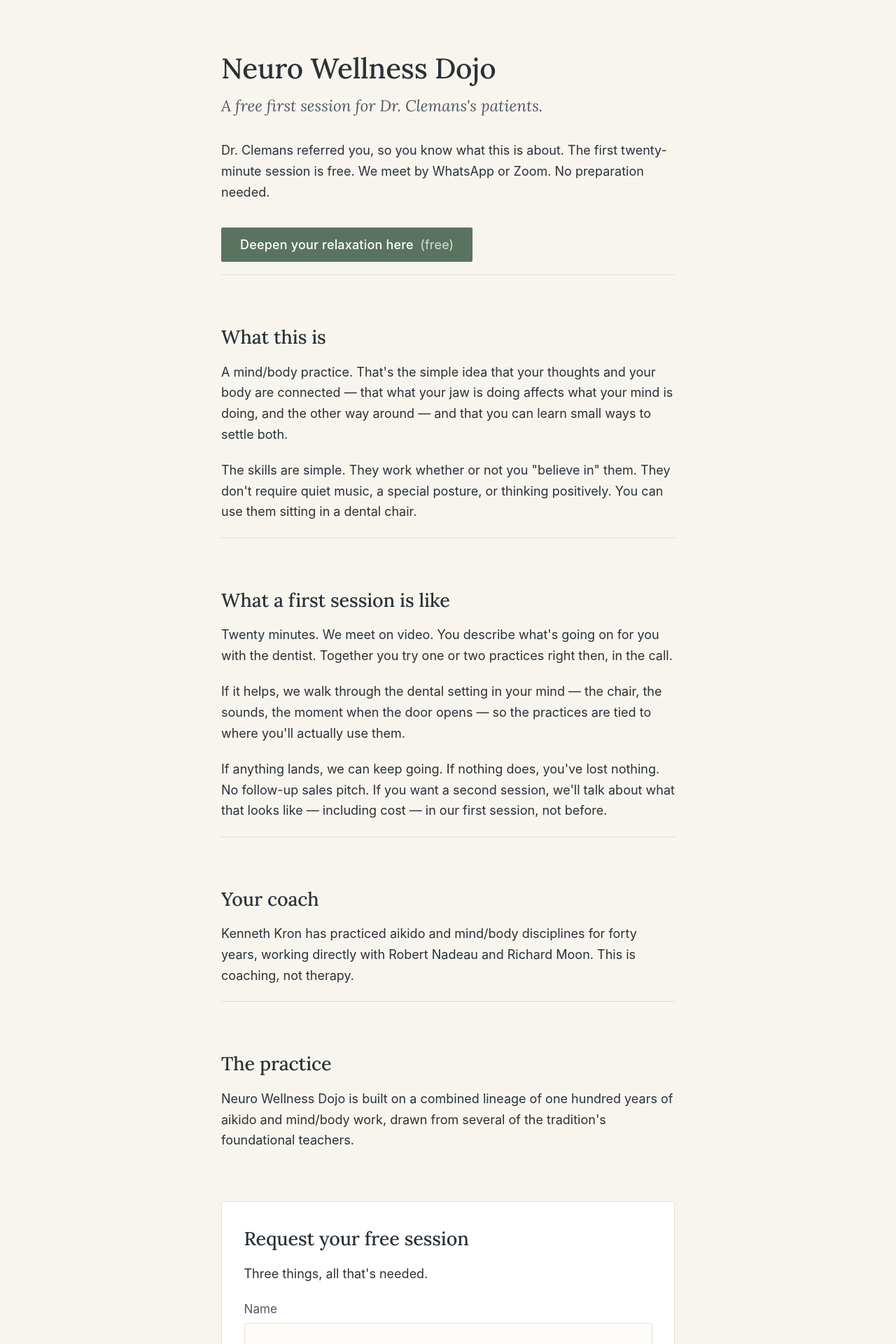
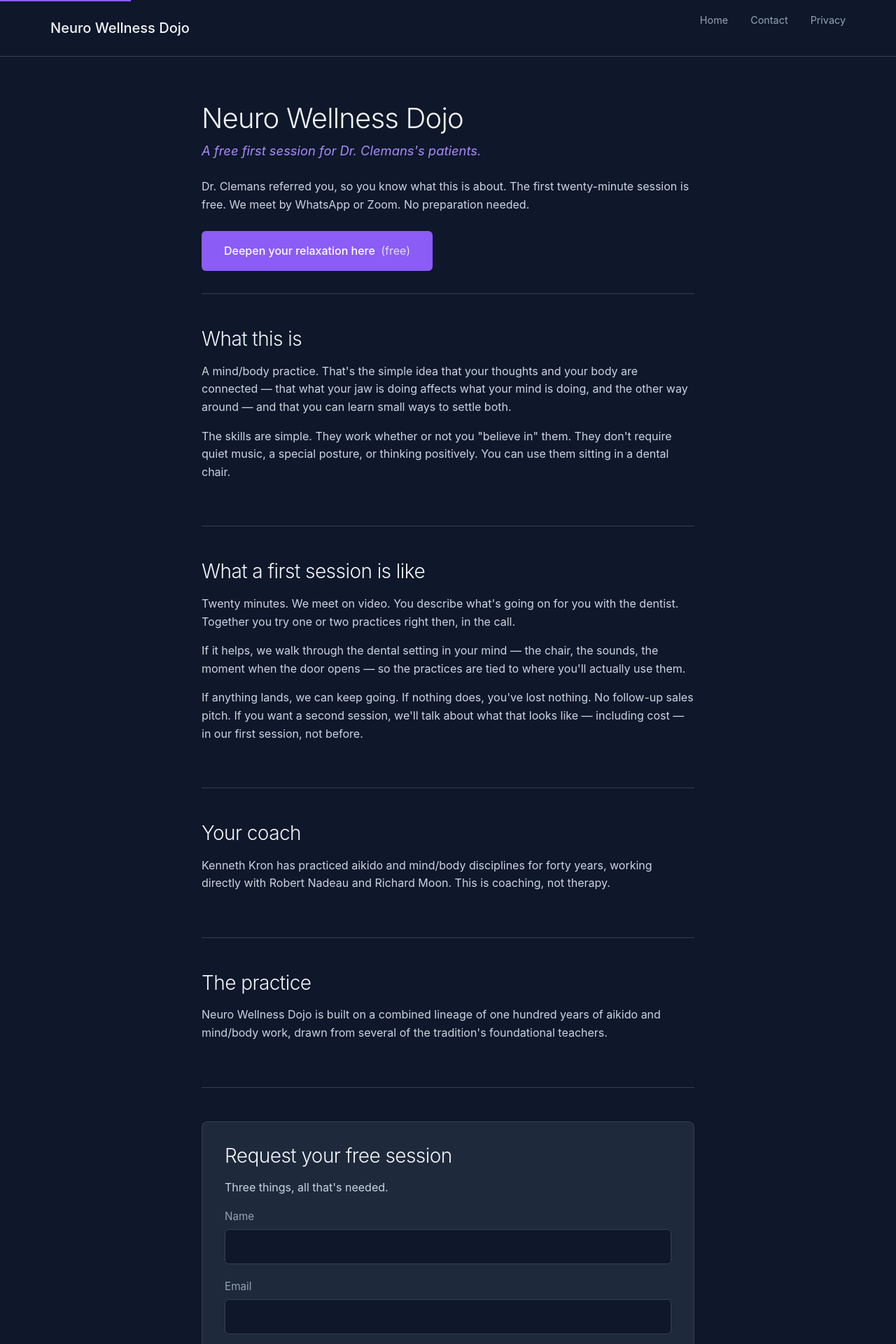
Before and after one commit to biofool/neurowellnessdojo.com, a PHP site: page / in a window 1280 px wide. Shown: the top 1920 px of the page at 70% size. Run offline with PHP 8.4, Linux system fonts and the light colour scheme.

Commit message:
Adopt Quantum Aikido dark theme: new CSS, header nav, modern footer

```diff
--- a/404.php
+++ b/404.php
@@ -4,6 +4,7 @@ $page_title = 'Page Not Found';
 include __DIR__ . '/includes/head.php';
 ?>
 
+<div class="container">
 <article>
   <header class="hero">
     <h1>Page not found</h1>
@@ -12,5 +13,6 @@ include __DIR__ . '/includes/head.php';
     <p class="cta"><a class="button" href="/">Return home</a></p>
   </header>
 </article>
+</div>
 
 <?php include __DIR__ . '/includes/footer.php'; ?>
--- a/assets/css/styles.css
+++ b/assets/css/styles.css
@@ -1,36 +1,93 @@
-/* Neuro Wellness Dojo
-   A calm, letter-like landing page. Single column. Generous whitespace.
-   No tricks, no animations, no card stacks.                              */
+/* Neuro Wellness Dojo — dark theme, adapted from Quantum Aikido */
 
 :root {
-    --bg: #f8f5ee;
-    --ink: #2a3137;
-    --ink-soft: #515861;
-    --rule: #e5dfd0;
-    --accent: #5a7361;          /* muted sage */
-    --accent-dark: #3f5447;
-    --serif: 'Lora', Georgia, 'Times New Roman', serif;
-    --sans: -apple-system, BlinkMacSystemFont, 'Segoe UI', Roboto, 'Helvetica Neue', Arial, sans-serif;
-    --measure: 36rem;
+    --primary-bg: #0f172a;
+    --secondary-bg: #1e293b;
+    --accent: #8b5cf6;
+    --accent-light: #a78bfa;
+    --text-primary: #f1f5f9;
+    --text-secondary: #cbd5e1;
+    --text-muted: #94a3b8;
+    --border: #334155;
+    --sans: -apple-system, BlinkMacSystemFont, 'Segoe UI', system-ui, sans-serif;
+    --measure: 44rem;
 }
 
-* { box-sizing: border-box; }
+* { margin: 0; padding: 0; box-sizing: border-box; }
 
-html, body {
-    margin: 0;
-    padding: 0;
-    background: var(--bg);
-    color: var(--ink);
+html { scroll-behavior: smooth; }
+
+body {
     font-family: var(--sans);
-    font-size: 18px;
-    line-height: 1.65;
+    background-color: var(--primary-bg);
+    color: var(--text-primary);
+    line-height: 1.6;
     -webkit-font-smoothing: antialiased;
-    -moz-osx-font-smoothing: grayscale;
+}
+
+/* --- Header / Nav --- */
+
+.skip-link {
+    position: absolute;
+    top: -40px;
+    left: 0;
+    background: var(--accent);
+    color: white;
+    padding: 0.5rem 1rem;
+    z-index: 1000;
+    transition: top 0.3s ease;
+}
+.skip-link:focus { top: 0; }
+
+header {
+    padding: 1rem 0;
+    border-bottom: 1px solid var(--border);
+    position: sticky;
+    top: 0;
+    z-index: 100;
+    background-color: var(--primary-bg);
+}
+
+.logo {
+    font-size: 1.25rem;
+    font-weight: 500;
+    color: var(--text-primary);
+    text-decoration: none;
+}
+
+.header-content {
+    display: flex;
+    justify-content: space-between;
+    align-items: center;
+}
+
+.nav-links {
+    display: flex;
+    gap: 2rem;
+    list-style: none;
+    flex-wrap: wrap;
+}
+
+.nav-links a {
+    color: var(--text-muted);
+    font-size: 0.9rem;
+    text-decoration: none;
+    transition: color 0.3s ease;
+}
+
+.nav-links a:hover { color: var(--accent-light); }
+
+/* --- Layout --- */
+
+.container {
+    max-width: 1200px;
+    margin: 0 auto;
+    padding: 0 2rem;
 }
 
 main {
     min-height: 80vh;
-    padding: 4rem 1.5rem 2rem;
+    padding: 2rem 0;
 }
 
 article {
@@ -38,46 +95,42 @@ article {
     margin: 0 auto;
 }
 
-h1, h2, h3 {
-    font-family: var(--serif);
-    font-weight: 500;
-    color: var(--ink);
-    line-height: 1.25;
-    letter-spacing: -0.005em;
+section {
+    padding: 3rem 0;
+    border-bottom: 1px solid var(--border);
 }
 
-h1 {
-    font-size: 2.25rem;
-    margin: 0 0 0.5rem;
+section:last-of-type { border-bottom: none; }
+
+/* --- Typography --- */
+
+h1, h2, h3 {
+    font-weight: 300;
+    letter-spacing: -0.02em;
+    line-height: 1.2;
 }
 
-h2 {
-    font-size: 1.5rem;
-    margin: 3.5rem 0 1rem;
-}
-
-h3 {
-    font-size: 1.125rem;
-    margin: 2rem 0 0.5rem;
-    font-style: italic;
-}
+h1 { font-size: 2.5rem; margin: 0 0 0.5rem; }
+h2 { font-size: 1.75rem; margin: 0 0 1rem; }
+h3 { font-size: 1.25rem; margin: 1.5rem 0 0.5rem; }
 
 p {
-    margin: 0 0 1.2rem;
+    margin: 0 0 1rem;
+    color: var(--text-secondary);
 }
 
 a {
-    color: var(--accent-dark);
-    text-decoration: underline;
-    text-decoration-thickness: 1px;
-    text-underline-offset: 3px;
+    color: var(--accent-light);
+    text-decoration: none;
+    transition: color 0.3s ease;
 }
 
-a:hover { color: var(--ink); }
+a:hover { color: var(--accent); }
 
 ul {
-    padding-left: 1.25rem;
-    margin: 0 0 1.2rem;
+    padding-left: 1.5rem;
+    margin: 0 0 1rem;
+    color: var(--text-secondary);
 }
 
 li { margin-bottom: 0.4rem; }
@@ -85,40 +138,74 @@ li { margin-bottom: 0.4rem; }
 /* --- Hero --- */
 
 .hero {
-    padding-bottom: 1rem;
+    padding: 2rem 0 1rem;
 }
 
 .hero .lede {
-    font-family: var(--serif);
+    font-size: 1.15rem;
+    color: var(--accent-light);
     font-style: italic;
-    font-size: 1.25rem;
-    color: var(--ink-soft);
-    margin: 0.5rem 0 1.75rem;
+    margin: 0.5rem 0 1.5rem;
 }
 
-.cta {
-    margin: 2rem 0 0;
+.hero p { margin-bottom: 1rem; }
+
+.cta { margin: 1.5rem 0 0; }
+
+/* --- Buttons --- */
+
+.btn {
+    display: inline-block;
+    padding: 1rem 2rem;
+    border-radius: 6px;
+    font-weight: 500;
+    transition: all 0.3s ease;
+    text-align: center;
+    cursor: pointer;
+    border: none;
 }
 
-/* --- Button --- */
+.btn-primary {
+    background-color: var(--accent);
+    color: white;
+}
 
+.btn-primary:hover {
+    background-color: var(--accent-light);
+    transform: translateY(-2px);
+    box-shadow: 0 10px 30px rgba(139, 92, 246, 0.3);
+}
+
+.btn-secondary {
+    border: 1px solid var(--accent);
+    color: var(--accent-light);
+    background: transparent;
+}
+
+.btn-secondary:hover {
+    background-color: rgba(139, 92, 246, 0.1);
+}
+
+/* Legacy .button class maps to .btn-primary */
 .button {
     display: inline-block;
-    background: var(--accent);
-    color: #fff;
+    padding: 1rem 2rem;
+    border-radius: 6px;
+    font-weight: 500;
+    transition: all 0.3s ease;
+    text-align: center;
+    cursor: pointer;
+    border: none;
+    background-color: var(--accent);
+    color: white;
     text-decoration: none;
-    padding: 0.85rem 1.5rem;
-    border: none;
-    border-radius: 2px;
-    font: 500 1rem/1 var(--sans);
-    letter-spacing: 0.01em;
-    cursor: pointer;
-    transition: background 120ms ease;
 }
 
 .button:hover, .button:focus {
-    background: var(--accent-dark);
-    color: #fff;
+    background-color: var(--accent-light);
+    transform: translateY(-2px);
+    box-shadow: 0 10px 30px rgba(139, 92, 246, 0.3);
+    color: white;
 }
 
 .button .parenthetical {
@@ -127,52 +214,52 @@ li { margin-bottom: 0.4rem; }
     margin-left: 0.25rem;
 }
 
-/* --- Sections --- */
+/* --- Sections / Cards --- */
 
-section {
-    border-top: 1px solid var(--rule);
-    padding-top: 0.5rem;
+.concept {
+    background-color: var(--secondary-bg);
+    padding: 1.5rem;
+    border-radius: 8px;
+    border-left: 3px solid var(--accent);
+    margin-bottom: 1rem;
 }
 
-.hero, section.intake, section.faq, .thank-you, .prose {
-    border-top: none;
+.concept h3 {
+    color: var(--accent-light);
+    margin-top: 0;
 }
 
 /* --- Intake form --- */
 
 section.intake {
-    background: #fff;
-    border: 1px solid var(--rule);
-    border-radius: 2px;
-    padding: 2rem 1.75rem;
-    margin: 4rem 0;
+    background: var(--secondary-bg);
+    border: 1px solid var(--border);
+    border-radius: 8px;
+    padding: 2rem;
+    margin: 3rem 0;
 }
 
-section.intake h2 {
-    margin-top: 0;
-}
+section.intake h2 { margin-top: 0; }
 
-.field {
-    margin-bottom: 1.25rem;
-}
+.field { margin-bottom: 1.25rem; }
 
 .field label {
     display: block;
     margin-bottom: 0.35rem;
     font-size: 0.95rem;
-    color: var(--ink-soft);
+    color: var(--text-muted);
 }
 
 .field input,
 .field textarea {
     width: 100%;
-    padding: 0.7rem 0.85rem;
-    border: 1px solid var(--rule);
-    border-radius: 2px;
-    background: #fdfcf8;
+    padding: 0.75rem 1rem;
+    border: 1px solid var(--border);
+    border-radius: 6px;
+    background: var(--primary-bg);
     font: 400 1rem/1.5 var(--sans);
-    color: var(--ink);
-    transition: border-color 120ms ease;
+    color: var(--text-primary);
+    transition: border-color 0.3s ease;
 }
 
 .field input:focus,
--- a/contact.php
+++ b/contact.php
@@ -1,6 +1,7 @@
 <?php
 declare(strict_types=1);
 
+$current_page = 'contact';
 $config = require __DIR__ . '/config.php';
 require __DIR__ . '/includes/mail.php';
 nwd_notify_visit($config, 'contact');
@@ -20,6 +21,7 @@ $page_title = 'Contact — Neuro Wellness Dojo';
 include __DIR__ . '/includes/head.php';
 ?>
 
+<div class="container">
 <article>
 
   <header class="hero">
@@ -68,5 +70,6 @@ include __DIR__ . '/includes/head.php';
   </section>
 
 </article>
+</div>
 
 <?php include __DIR__ . '/includes/footer.php'; ?>
--- a/includes/footer.php
+++ b/includes/footer.php
@@ -1,7 +1,16 @@
 </main>
 
-<footer>
-  <p>&copy; <?= date('Y') ?> Neuro Wellness Dojo &middot; <a href="mailto:coach@neurowellnessdojo.com">coach@neurowellnessdojo.com</a> &middot; <a href="/privacy.php">Privacy Policy</a></p>
+<footer role="contentinfo">
+    <div class="container">
+        <div class="footer-bottom">
+            <div class="footer-legal">
+                <a href="/privacy.php">Privacy</a>
+                <span class="footer-legal-separator"></span>
+                <a href="mailto:coach@neurowellnessdojo.com">coach@neurowellnessdojo.com</a>
+            </div>
+            <div class="footer-copyright-line">&copy; <?= date('Y') ?> Neuro Wellness Dojo</div>
+        </div>
+    </div>
 </footer>
 
 </body>
--- a/includes/head.php
+++ b/includes/head.php
@@ -1,6 +1,7 @@
 <?php
 // Expects $page_title to be set before include. Falls back to brand.
 $page_title = $page_title ?? 'Neuro Wellness Dojo';
+$current_page = $current_page ?? '';
 
 // CSRF token lives in the session, regenerated per session.
 if (session_status() === PHP_SESSION_NONE) {
@@ -14,12 +15,24 @@ if (empty($_SESSION['csrf'])) {
 <head>
 <meta charset="utf-8">
 <meta name="viewport" content="width=device-width, initial-scale=1">
-<meta name="robots" content="noindex,nofollow">
+<meta name="robots" content="index,follow">
 <title><?= htmlspecialchars($page_title, ENT_QUOTES, 'UTF-8') ?></title>
-<link rel="preconnect" href="https://fonts.googleapis.com">
-<link rel="preconnect" href="https://fonts.gstatic.com" crossorigin>
-<link rel="stylesheet" href="https://fonts.googleapis.com/css2?family=Lora:ital,wght@0,400;0,500;1,400&display=swap">
 <link rel="stylesheet" href="/assets/css/styles.css">
 </head>
 <body>
-<main>
+<a href="#main-content" class="skip-link">Skip to main content</a>
+<header role="banner">
+    <div class="container">
+        <div class="header-content">
+            <a href="/" class="logo" aria-label="Neuro Wellness Dojo Home">Neuro Wellness Dojo</a>
+            <nav aria-label="Main navigation">
+                <ul class="nav-links">
+                    <li><a href="/"<?= $current_page === 'home' ? ' aria-current="page"' : '' ?>>Home</a></li>
+                    <li><a href="/contact.php"<?= $current_page === 'contact' ? ' aria-current="page"' : '' ?>>Contact</a></li>
+                    <li><a href="/privacy.php"<?= $current_page === 'privacy' ? ' aria-current="page"' : '' ?>>Privacy</a></li>
+                </ul>
+            </nav>
+        </div>
+    </div>
+</header>
+<main id="main-content" role="main">
--- a/index.php
+++ b/index.php
@@ -1,6 +1,7 @@
 <?php
 declare(strict_types=1);
 
+$current_page = 'home';
 $config = require __DIR__ . '/config.php';
 require __DIR__ . '/includes/mail.php';
 nwd_notify_visit($config, 'home');
@@ -20,6 +21,7 @@ $page_title = 'Neuro Wellness Dojo';
 include __DIR__ . '/includes/head.php';
 ?>
 
+<div class="container">
 <article>
 
   <header class="hero">
@@ -106,5 +108,6 @@ include __DIR__ . '/includes/head.php';
   </section>
 
 </article>
+</div>
 
 <?php include __DIR__ . '/includes/footer.php'; ?>
--- a/privacy.php
+++ b/privacy.php
@@ -1,8 +1,10 @@
 <?php
+$current_page = 'privacy';
 $page_title = 'Privacy Policy — Neuro Wellness Dojo';
 include __DIR__ . '/includes/head.php';
 ?>
 
+<div class="container">
 <article class="prose">
 
   <h1>Privacy Policy</h1>
@@ -78,5 +80,6 @@ include __DIR__ . '/includes/head.php';
   <p class="back"><a href="/">Back to start</a></p>
 
 </article>
+</div>
 
 <?php include __DIR__ . '/includes/footer.php'; ?>
--- a/thank-you.php
+++ b/thank-you.php
@@ -3,6 +3,7 @@ $page_title = 'Thanks — Neuro Wellness Dojo';
 include __DIR__ . '/includes/head.php';
 ?>
 
+<div class="container">
 <article class="thank-you">
 
   <h1>Thanks.</h1>
@@ -14,5 +15,6 @@ include __DIR__ . '/includes/head.php';
   <p class="back"><a href="/">Back to start</a></p>
 
 </article>
+</div>
 
 <?php include __DIR__ . '/includes/footer.php'; ?>
```
Also changed, not shown: other parts of assets/css/styles.css (+81 -26 lines), .htaccess.
